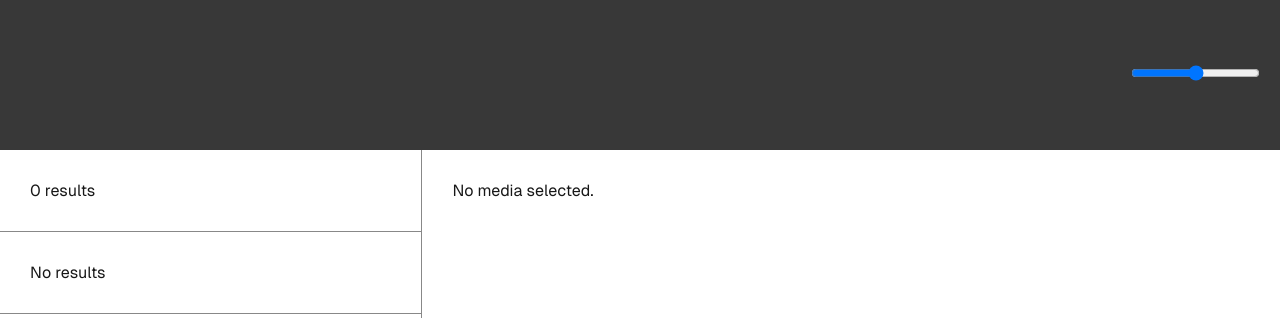
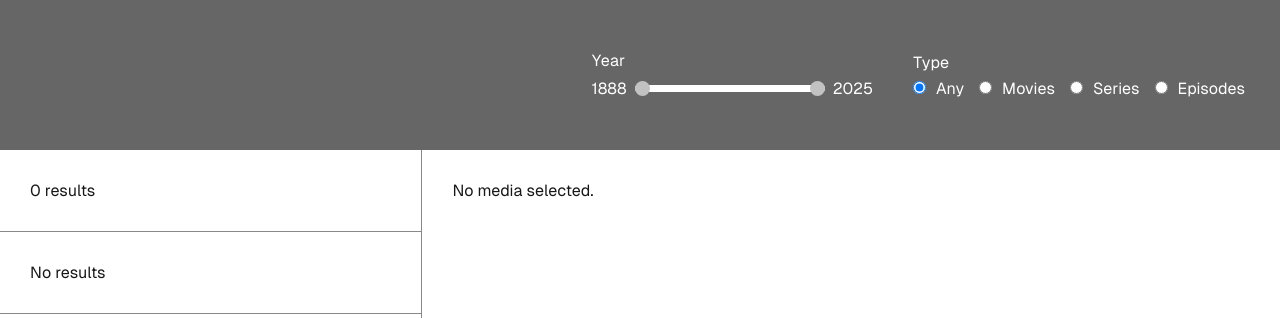
Before and after one commit to hookkshot/OMDBwebsite, a Next.js app in the folder theomdb/: page / in a window 1280 px wide. Shown: the top 318 px of the page. Built offline with nearby package versions, Linux system fonts and the light colour scheme.

Commit message:
Filtering and year range.

```diff
--- a/theomdb/src/app/globals.css
+++ b/theomdb/src/app/globals.css
@@ -1,13 +1,6 @@
 :root {
   --background: #ffffff;
   --foreground: #171717;
-}
-
-@media (prefers-color-scheme: dark) {
-  :root {
-    --background: #0a0a0a;
-    --foreground: #ededed;
-  }
 }
 
 html,
@@ -40,9 +33,3 @@ input {
   border: none;
   outline: none;
 }
-
-@media (prefers-color-scheme: dark) {
-  html {
-    color-scheme: dark;
-  }
-}
--- a/theomdb/src/app/layout.tsx
+++ b/theomdb/src/app/layout.tsx
@@ -25,6 +25,9 @@ export default function RootLayout({
 }>) {
   return (
     <html lang="en">
+      <head>
+        <script src="https://kit.fontawesome.com/23ae52019a.js" crossOrigin="anonymous"></script>
+      </head>
       <body className={`${geistSans.variable} ${geistMono.variable}`}>
         {children}
       </body>
--- a/theomdb/src/app/page.module.css
+++ b/theomdb/src/app/page.module.css
@@ -1,7 +1,10 @@
 .page {
-  --header-background: #383838;
+  --header-background: #666666;
+  --header-foreground: #fff;
   --border-color: #888;
   --selected-color: #ededed;
+  --header-input-color: #ffffff;
+  --header-input-handle-color: #c2c2c2;
 
 
   display: flex;
@@ -11,14 +14,6 @@
   height: 100vh;
 }
 
-@media (prefers-color-scheme: dark) {
-  .page {
-    --header-background: #9e9e9e;
-    --border-color: #383838;
-    --selected-color: #0f0f0f;
-  }
-}
-
 .header {
   height: 150px;
   flex-shrink: 0;
@@ -26,14 +21,101 @@
   flex-direction: row;
   align-items: center;
   background-color: var(--header-background);
+  color: var(--header-foreground);
+
 
   & > * {
     margin: 0 20px;
   }
+
+  .searchLabel {
+    display: block;
+    margin-bottom: 5px;
+  }
+
+  .searchYear {
+    display: flex;
+    align-items: center;
+    gap: 8px;
+  }
+
+  .searchYearRange {
+    position: relative;
+    display: flex;
+    align-items: center;
+    width: 190px;
+    height: 25px;
+
+    & > input[type=range] {
+      position: absolute;
+      top:0;
+      left: 0;
+      right: 0;
+      bottom: 0;
+      pointer-events: none;
+
+      appearance: none;
+      background: none;
+
+      &::-webkit-slider-runnable-track {
+        height: 7px;
+      }
+
+      &:first-child::-webkit-slider-runnable-track {
+        background-color: var(--header-input-color);
+        border-radius: 5px;
+      }
+
+      &::-webkit-slider-thumb {
+        appearance: none;
+        pointer-events: all;
+        width:15px;
+        height:15px;
+        border-radius: 50%;
+        top: 5px;
+        background-color: var(--header-input-handle-color);
+        cursor: pointer;
+        margin-top: -4px;
+      }
+
+      &::-moz-range-thumb {
+        appearance: none;
+        pointer-events: all;
+        width:15px;
+        height:15px;
+        border-radius: 50%;
+        background-color: var(--border-color);
+        cursor: pointer;
+      }
+
+      &:focus {
+        outline: none;
+      }
+    }
+  }
+
+  .searchRadio {
+    & > input[type=radio] {
+      margin-right: 10px;
+    }
+
+    & > label {
+      margin-right: 15px;
+    }
+  }
 }
 
-.headerStretch {
+.headerSearch {
   flex-grow: 1;
+  & > * {
+    vertical-align: baseline;
+  }
+
+  & > input {
+    font-size: 25px;
+    margin-left: 13px;
+    color: #fff;
+  }
 }
 
 .main {
@@ -80,6 +162,7 @@
   .metaItems {
     display: flex;
     flex-direction: column;
+    flex-grow: 1;
     & > *:not(:first-child) {
       margin-top: 12px;
     }
@@ -106,8 +189,9 @@
   }
 
   .poster {
-    width: 33%;
+    max-width: 33%;
     max-height: 350px;
+    width: auto;
   }
 
   .rated {
--- a/theomdb/src/app/page.tsx
+++ b/theomdb/src/app/page.tsx
@@ -68,13 +68,35 @@ const MediaDisplay = (props: {media: Media}) => {
   </>
 }
 
+const maxYear = new Date().getFullYear()+1;
+const minYear = 1888 //Earliest movie in imdb
+
 export default function Home() {
   const [medias, setMedias] = useState<MediaSearchResult[]>([])
+  const [mediaLoaded, setMediaLoaded] = useState(0);
+  const [mediaTotal, setMediaTotal] = useState(0);
   const [loading, setLoading] = useState(false);
   const [searchQuery, setSearchQuery] = useState("");
+  const [searchType, setSearchType] = useState("");
+
+
+  const [searchYear1, setSearchYear1] = useState(minYear);
+  const [searchYear2, setSearchYear2] = useState(maxYear);
+
+  const minSearchYear = Math.min(searchYear1, searchYear2);
+  const maxSearchYear = Math.max(searchYear1, searchYear2);
 
   const [selectedMedia, setSelectedMedia] = useState("");
   const [selectedMediaResult, setSelectedMediaResult] = useState<Media | undefined>(undefined);
+
+  const [ loadingMore, setLoadingMore ] = useState(false);
+
+  const filterMediaByYear = (result: MediaSearchResult[]) => {
+    return result.filter(m => {
+      const year = Number.parseInt(m.Year);
+      return year >= minSearchYear && year <= maxSearchYear;
+    });
+  }
 
   useEffect(() => {
     setMedias([]);
@@ -85,10 +107,30 @@ export default function Home() {
     setLoading(true);
     const getMedia = setTimeout(async () => {
       if(searchQuery !== "") {
-        const response = await fetch(`${omdbApi}&s=${searchQuery}`);
+        let search = [`s=${searchQuery}`];
+        if(searchType !== "") {
+          search.push(`type=${searchType}`);
+        }
 
-        const json = await response.json();
-        setMedias(json.Search);
+        const response = await fetch(`${omdbApi}&${search.join("&")}`);
+
+        if(!response.ok) {
+          setMedias([]);
+          setMediaTotal(0);
+        }else{
+          const json = await response.json();
+          console.log(json);
+          if(json.Error !== undefined){
+            console.error(json.Error);
+            setMedias([]);
+            setMediaTotal(0);
+          }else{
+            setMedias(filterMediaByYear(json.Search));
+            setMediaLoaded(json.Search.length)
+            setMediaTotal(json.totalResults);
+          }
+        }
+
         setLoading(false);
         setSelectedMedia("");
       } else {
@@ -99,7 +141,7 @@ export default function Home() {
 
     return () => clearTimeout(getMedia);
 
-  }, [ searchQuery ])
+  }, [ searchQuery, searchType, searchYear1, searchYear2 ])
 
   useEffect(() => {
     const getMedia = setTimeout(async () => {
@@ -120,19 +162,70 @@ export default function Home() {
     return () => clearTimeout(getMedia);
   }, [selectedMedia])
 
+  const loadMore = async () => {
+    setLoadingMore(true);
+    let search = [`s=${searchQuery}`,`page=${mediaLoaded/10+1}`];
+    if(searchType !== "") {
+      search.push(`type=${searchType}`);
+    }
+
+    const response = await fetch(`${omdbApi}&${search.join("&")}`);
+
+    if(response.ok){
+      const json = await response.json();
+      if(json.Error !== undefined){
+      }else{
+        const some = medias.filter(d => d.Title == "");
+        setMedias((current) => {
+          return [
+            ...current,
+            ...filterMediaByYear(json.Search)
+          ]
+        });
+        setMediaLoaded((current) => {
+          return current + json.Search.length}
+        )
+        setMediaTotal(json.totalResults);
+      }
+    }
+    setLoadingMore(false);
+  }
+
   return (
     <div className={styles.page}>
       <header className={styles.header}>
-        <div className={styles.headerStretch}>
+        <div className={styles.headerSearch}>
+          <i className="fa-solid fa-magnifying-glass fa-xl"></i>
           <input value={searchQuery} onChange={(e) => setSearchQuery(e.target.value)} />
         </div>
         <div>
-          <input type="range" />
+          <label className={styles.searchLabel}>Year</label>
+          <div className={styles.searchYear}>
+            {minSearchYear}
+            <div className={styles.searchYearRange}>
+              <input type="range" value={searchYear1} min={minYear} max={maxYear} onChange={(e) => setSearchYear1(e.target.valueAsNumber)} />
+              <input type="range" value={searchYear2} min={minYear} max={maxYear} onChange={(e) => setSearchYear2(e.target.valueAsNumber)} />
+            </div>
+            {maxSearchYear}
+          </div>
+        </div>
+        <div>
+          <label className={styles.searchLabel}>Type</label>
+          <div className={styles.searchRadio}>
+            <input type="radio" id="searchTypeAny" name="searchType" value="" onChange={() => setSearchType("")} checked={searchType === ""} />
+            <label htmlFor="searchTypeAny">Any</label>
+            <input type="radio" id="searchTypeMovies"  name="searchType" value="" onChange={() => setSearchType("movie")} checked={searchType === "movie"} />
+            <label htmlFor="searchTypeMovies">Movies</label>
+            <input type="radio" id="searchTypeSeries"  name="searchType" value="" onChange={() => setSearchType("series")} checked={searchType === "series"} />
+            <label htmlFor="searchTypeSeries">Series</label>
+            <input type="radio" id="searchTypeEpisode"  name="searchType" value="" onChange={() => setSearchType("episode")} checked={searchType === "episode"} />
+            <label htmlFor="searchTypeEpisode">Episodes</label>
+          </div>
         </div>
       </header>
       <main className={styles.main}>
         <div className={styles.mediaList}>
-          <div className={styles.mediaListItem}>{medias.length} results</div>
+          <div className={styles.mediaListItem}>{mediaTotal} results</div>
           {loading ? <div className={styles.mediaListItem}>Loading...</div> :
             <div>{medias.length > 0 ? medias.map((m, index) => {
               return <MediaListItem
@@ -144,6 +237,7 @@ export default function Home() {
               }) : <div className={styles.mediaListItem}>No results</div>}
             </div>
           }
+          { mediaLoaded !== mediaTotal && !loadingMore && <div className={styles.mediaListItem} onClick={() => loadMore()}>Load more</div>}
         </div>
         <div className={styles.mediaDisplay}>
           {selectedMediaResult !== undefined ? <MediaDisplay media={selectedMediaResult} /> : "No media selected."}
```
Also changed, not shown: 1 other file (tests, documents, lock files or other folders).
